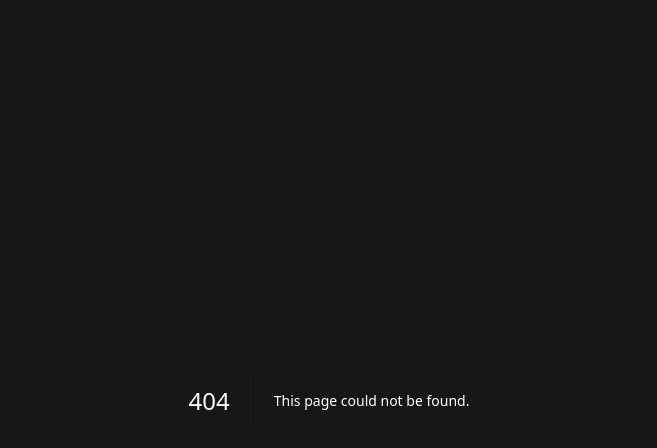
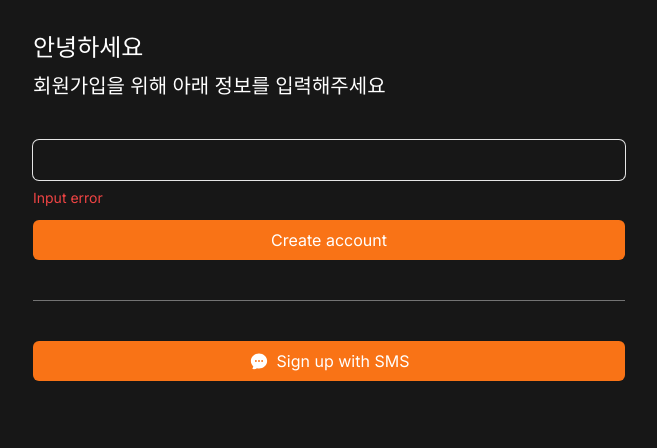
Before and after one commit to freejak5520/carrot-market-clone, a Next.js app: page /create-account in a window 1280 px wide. Before the commit this address had no page. Shown: the top 448 px of the page, without its empty margins (311-968 px from the left). Built offline with nearby package versions, Linux system fonts and the light colour scheme.

Commit message:
create account page

```diff
--- /dev/null
+++ b/app/create-account/page.tsx
@@ -0,0 +1,34 @@
+import { DevicePhoneMobileIcon } from "@heroicons/react/24/outline";
+import { ChatBubbleOvalLeftEllipsisIcon } from "@heroicons/react/24/solid";
+import Link from "next/link";
+
+const CreateAccountPage = () => {
+  return (
+    <div className="flex flex-col gap-10 px-6 py-8">
+      <div className="flex flex-col gap-2 *:font-medium">
+        <h1 className="text-2xl">안녕하세요</h1>
+        <h2 className="text-xl">회원가입을 위해 아래 정보를 입력해주세요</h2>
+      </div>
+      <form className="flex flex-col gap-3">
+        <div className="flex flex-col gap-2">
+          <input className="focus::outline-none h-10 w-full rounded-md border-none bg-transparent ring-1 ring-neutral-200 placeholder:text-neutral-400 focus:ring-2 focus:ring-orange-500" />
+          <span className="text-sm text-red-500">Input error</span>
+        </div>
+        <button className="btn-primary h-10">Create account</button>
+      </form>
+      <div className="h-px w-full bg-neutral-500" />
+      <div className="flex flex-col gap-2">
+        <Link
+          className="btn-primary flex h-10 items-center justify-center gap-2"
+          href="/sms"
+        >
+          <span>
+            <ChatBubbleOvalLeftEllipsisIcon className="size-5" />
+          </span>
+          <span>Sign up with SMS</span>
+        </Link>
+      </div>
+    </div>
+  );
+};
+export default CreateAccountPage;
--- a/app/globals.css
+++ b/app/globals.css
@@ -7,3 +7,9 @@
     @apply text-orange-500;
   }
 }
+
+@layer components {
+  .btn-primary {
+    @apply w-full rounded-md bg-orange-500 text-center text-white transition-colors hover:bg-orange-400;
+  }
+}
--- a/app/page.tsx
+++ b/app/page.tsx
@@ -12,10 +12,7 @@ export default function Home() {
       </div>
       <div />
       <div className="flex w-full flex-col items-center gap-3">
-        <Link
-          href="/create-account"
-          className="w-full rounded-md bg-orange-500 py-2.5 text-center text-lg font-medium text-white transition-colors hover:bg-orange-400"
-        >
+        <Link href="/create-account" className="btn-primary py-2.5 text-lg">
           시작하기
         </Link>
         <div className="flex gap-2">
--- a/package.json
+++ b/package.json
@@ -9,6 +9,7 @@
     "lint": "next lint"
   },
   "dependencies": {
+    "@heroicons/react": "^2.1.3",
     "@tailwindcss/forms": "^0.5.7",
     "next": "14.1.4",
     "react": "^18",
```
Also changed, not shown: 2 other files (tests, documents, lock files or other folders).
